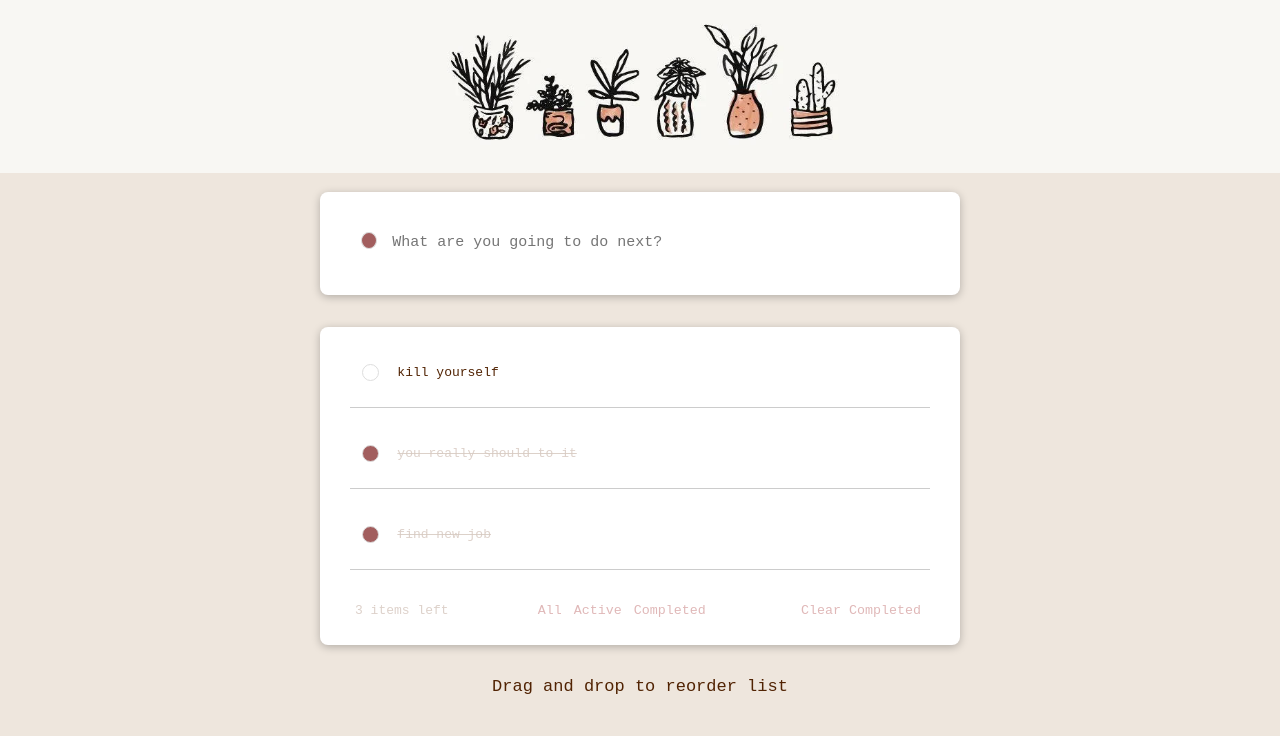
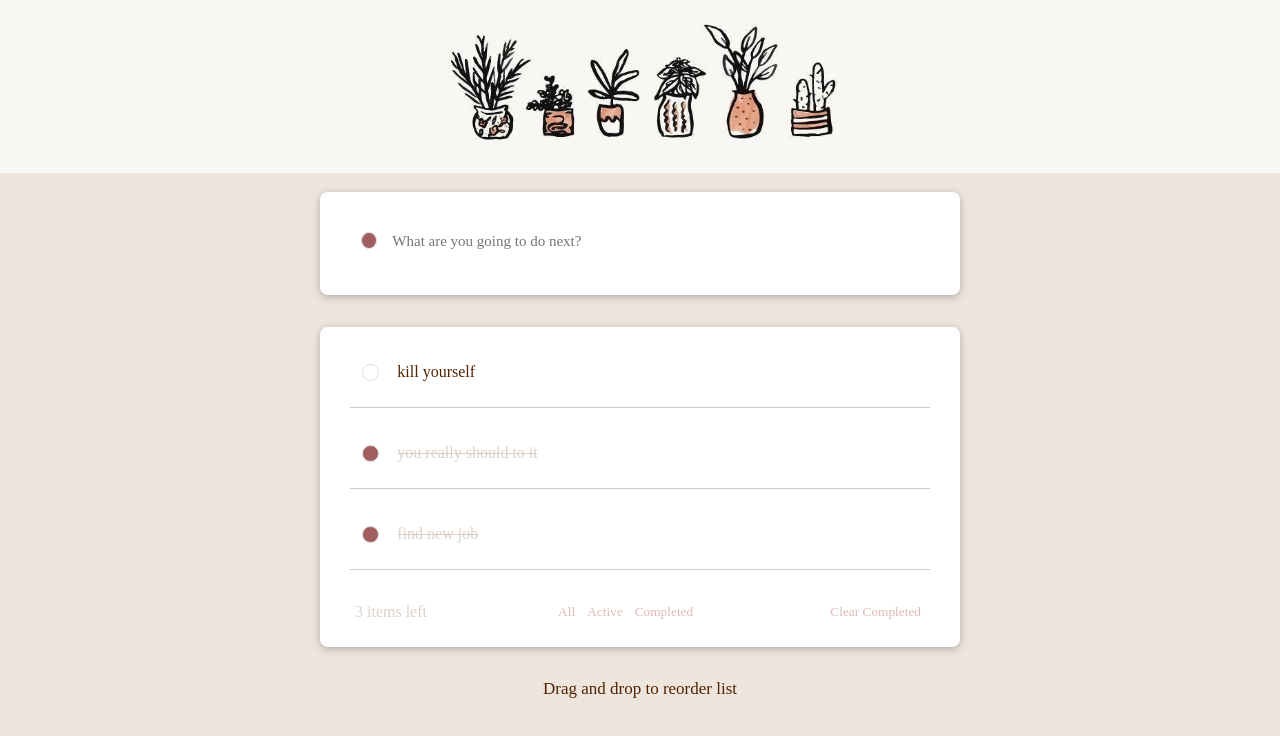
Before and after one commit to alexandra26arkhipenko/test-todo-react, a React (Create React App) app: page / in a window 1280 px wide. Shown: the top 736 px of the page. Built offline with nearby package versions, Linux system fonts and the light colour scheme.

Commit message:
changed font style

```diff
--- a/src/components/Layout/Footer/Footer.module.css
+++ b/src/components/Layout/Footer/Footer.module.css
@@ -2,5 +2,5 @@
   font-size: 17px;
   color: rgb(81, 35, 3);
   text-align: center;
-  font-family: monospace;
+  font-family: cursive;
 }
--- a/src/components/Todos/TodoInput/TodoInput.module.css
+++ b/src/components/Todos/TodoInput/TodoInput.module.css
@@ -23,5 +23,5 @@
 }
 
 .todo-input ::placeholder {
-  font-family: monospace;
+  font-family: cursive;
 }
--- a/src/components/Todos/TodoList/TodoList.module.css
+++ b/src/components/Todos/TodoList/TodoList.module.css
@@ -2,7 +2,7 @@
   margin: 2rem auto;
   width: 90%;
   max-width: 40rem;
-  font-family: monospace;
+  font-family: cursive;
 }
 
 .todos ul {
--- a/src/components/UI/Button/Button.module.css
+++ b/src/components/UI/Button/Button.module.css
@@ -3,5 +3,5 @@
   background-color: transparent;
   border: none;
   cursor: pointer;
-  font-family: monospace;
+  font-family: cursive;
 }
--- a/src/components/UI/Card/Card.module.css
+++ b/src/components/UI/Card/Card.module.css
@@ -3,5 +3,5 @@
     border-radius: 8px;
     background-color: white;
     padding-bottom: 6px;
-    font-family: monospace;
+    font-family: cursive;
   }
```
